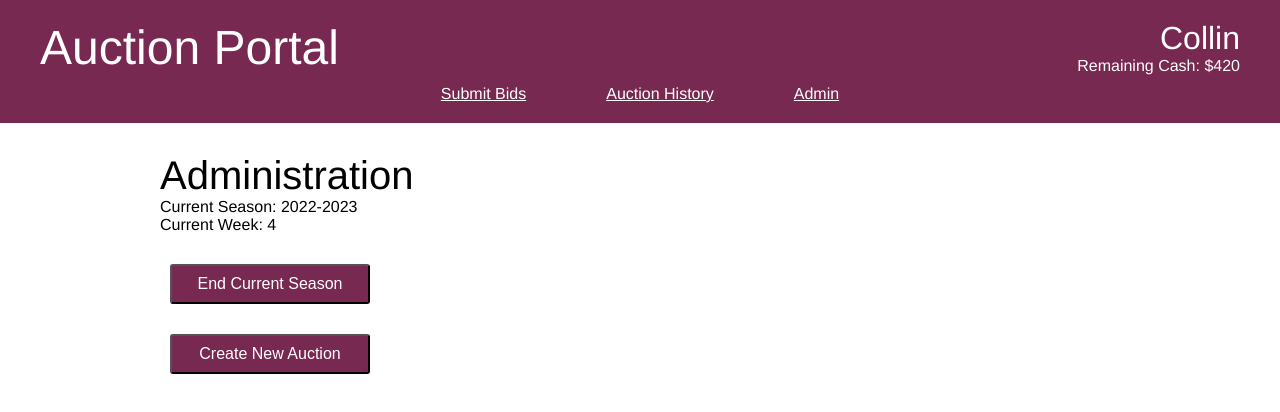
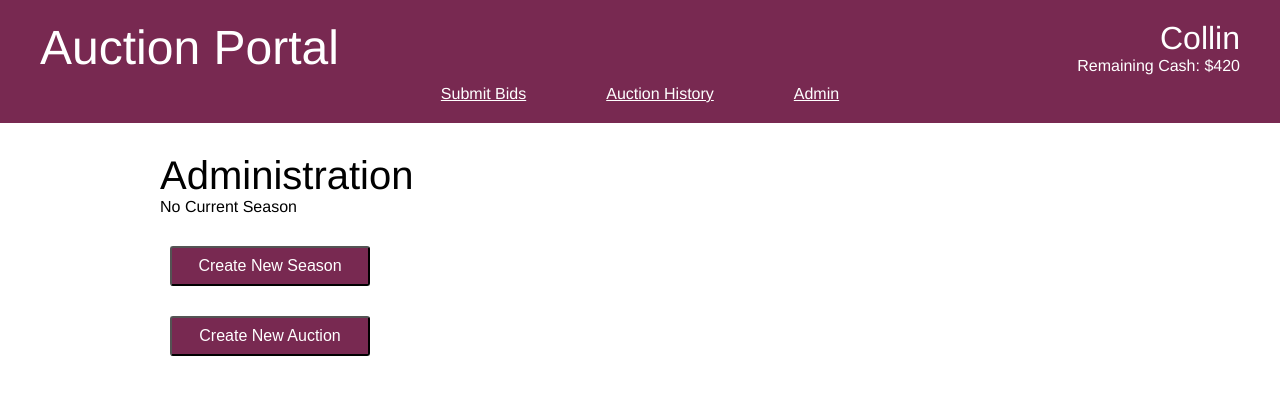
Before and after one commit to collinmurd/ff_auctions, a React (Create React App) app in the folder app/: page /admin in a window 1280 px wide. Shown: the top 412 px of the page. Built offline with nearby package versions, Linux system fonts and the light colour scheme.

Commit message:
move season info to its own component

```diff
--- a/app/src/components/Admin.tsx
+++ b/app/src/components/Admin.tsx
@@ -6,8 +6,8 @@ import React from "react";
 
 import { Modal } from './SharedComponents';
 
-const currentSeason = "2022-2023"; // can be null. that would indicate there is no current season
-const currentWeek = 4; // can be null. indicates same as above
+const currentSeason = null; // can be null. that would indicate there is no current season
+const currentWeek = null; // can be null. indicates same as above
 const existingAuction = false;
 
 type AdminProps = {};
@@ -24,15 +24,11 @@ export class Admin extends React.Component<AdminProps, AdminState> {
     }
 
     render() {
+
         return (
             <div id="admin">
                 <h2>Administration</h2>
-                <h4>
-                    {currentSeason ? `Current Season: ${currentSeason}` : 'No Current Season'}
-                </h4>
-                <h4>
-                    {currentWeek ? `Current Week: ${currentWeek}` : 'No Current Season'}
-                </h4>
+                <SeasonInfo season={currentSeason} week={currentWeek} />
                 <div className="buttonContainer">{this.seasonSetting()}</div>
                 <div className="buttonContainer">{this.auctionButton()}</div>
             </div>
@@ -51,6 +47,25 @@ export class Admin extends React.Component<AdminProps, AdminState> {
             return <button id="endAuctionButton" className="button">End Current Auction</button>
         else
             return <button id="createAuctionButton" className="button">Create New Auction</button>
+    }
+}
+
+// ----------------------------------------------
+
+function SeasonInfo(props: {season: string | null, week: number | null}) {
+    if (currentSeason) {
+        return (
+            <div id="seasonInfo">
+                <h4>Current Season: {currentSeason}</h4>
+                <h4>Current Week: {currentSeason}</h4>
+            </div>
+        )
+    } else {
+        return (
+            <div id="seasonInfo">
+                <h4>No Current Season</h4>
+            </div>
+        )
     }
 }
 
```
